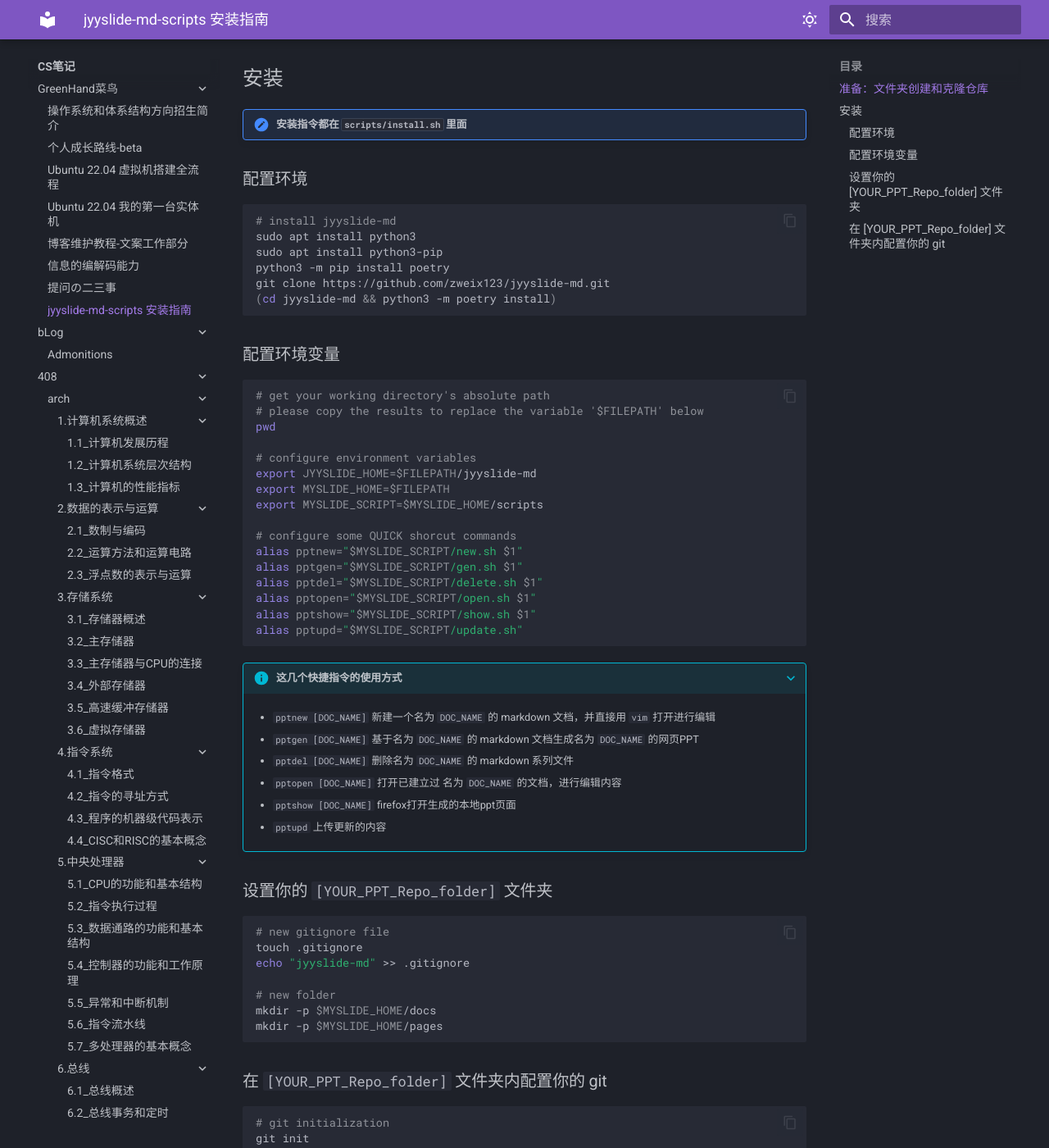
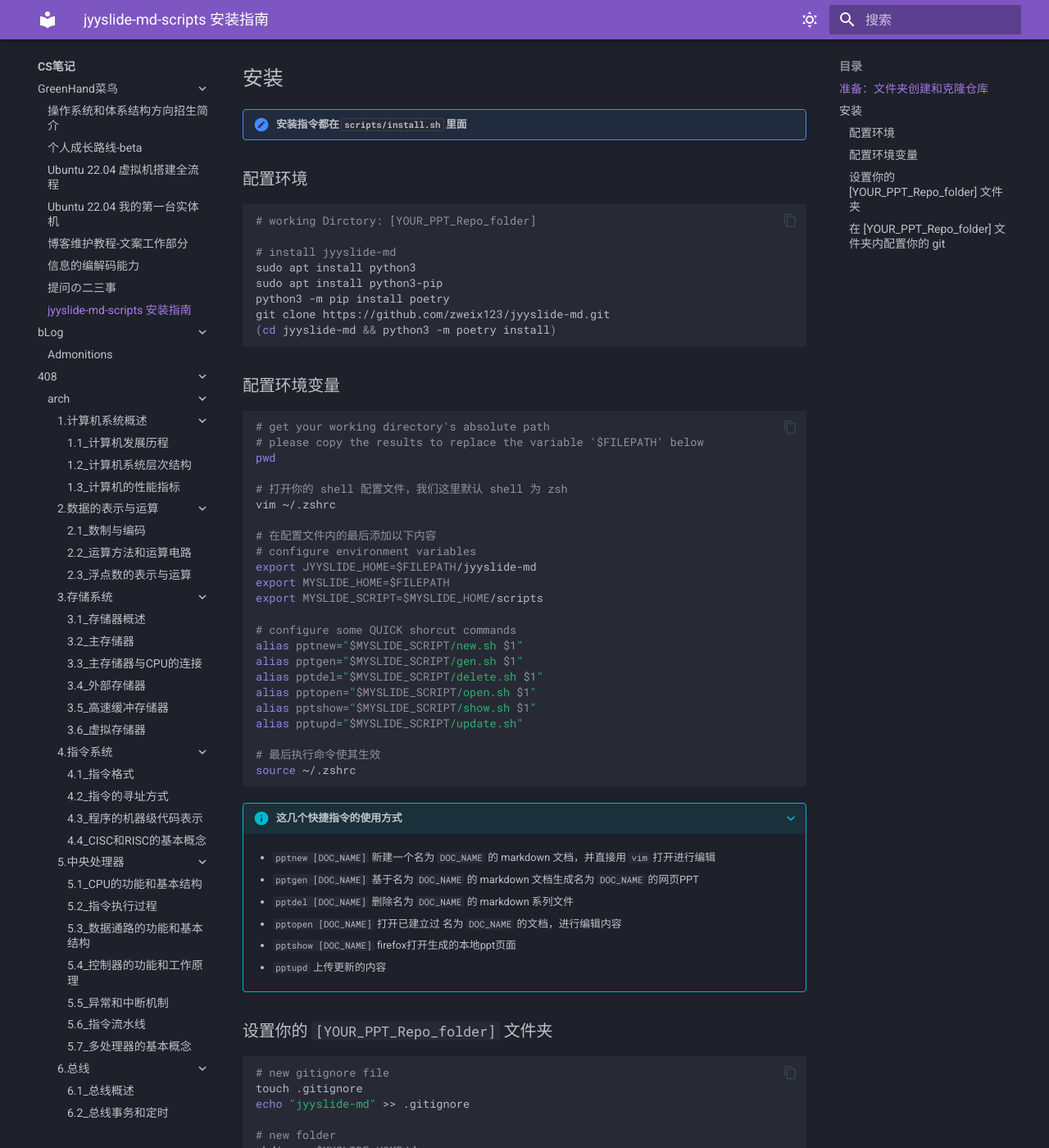
Before and after one commit to Haohahahaha/cs, an MkDocs documentation site: the page built from docs/greenhand/jyyslide-md-script/install.md, in a window 1280 px wide and 1400 px high, scrolled down 1059 px. Shown: the whole window at 82% size. Built offline with MkDocs 1.6.1 and Material for MkDocs 9.7.7, drawn with Linux system fonts in a browser that asks for light colours.

Commit message:
2023-12-07_04:46:32 update

````diff
--- a/docs/greenhand/jyyslide-md-script/install.md
+++ b/docs/greenhand/jyyslide-md-script/install.md
@@ -48,6 +48,7 @@ cp jyyslide-md-scripts/* [YOUR_PPT_Repo_folder]
 ### 配置环境
 
 ```bash
+# working Dirctory: [YOUR_PPT_Repo_folder]
 
 # install jyyslide-md
 sudo apt install python3
@@ -65,6 +66,10 @@ git clone https://github.com/zweix123/jyyslide-md.git
 # please copy the results to replace the variable '$FILEPATH' below
 pwd
 
+# 打开你的 shell 配置文件，我们这里默认 shell 为 zsh
+vim ~/.zshrc
+
+# 在配置文件内的最后添加以下内容
 # configure environment variables
 export JYYSLIDE_HOME=$FILEPATH/jyyslide-md
 export MYSLIDE_HOME=$FILEPATH
@@ -77,6 +82,9 @@ alias pptdel="$MYSLIDE_SCRIPT/delete.sh $1"
 alias pptopen="$MYSLIDE_SCRIPT/open.sh $1"
 alias pptshow="$MYSLIDE_SCRIPT/show.sh $1"
 alias pptupd="$MYSLIDE_SCRIPT/update.sh"
+
+# 最后执行命令使其生效
+source ~/.zshrc
 ```
 
 ???+ info "这几个快捷指令的使用方式"
@@ -115,7 +123,7 @@ git config --global user.name "$USER_NAME" # 输入你的用户名
 git remote add $REMOTE_NAME $GITHUB_REMOTE # 输入你的远程仓库名和远程仓库的SSH地址
 
 ```
-> （关于什么是SSH地址，[请点击这里](http://cs.haohaha.cn/greenhand/de-en-code/de-en-code-info/#encode)）
+> （关于什么是SSH地址，[请点击这里](http://cs.haohaha.cn/greenhand/de-en-code/de-en-code-info/#SSH)）
 
 - 修改 `README.md`，将其内容全部删除，修改为你想要的样子。
 
````
Also changed, not shown: docs/greenhand/de-en-code/de-en-code-info.md (+2 -0 lines).
